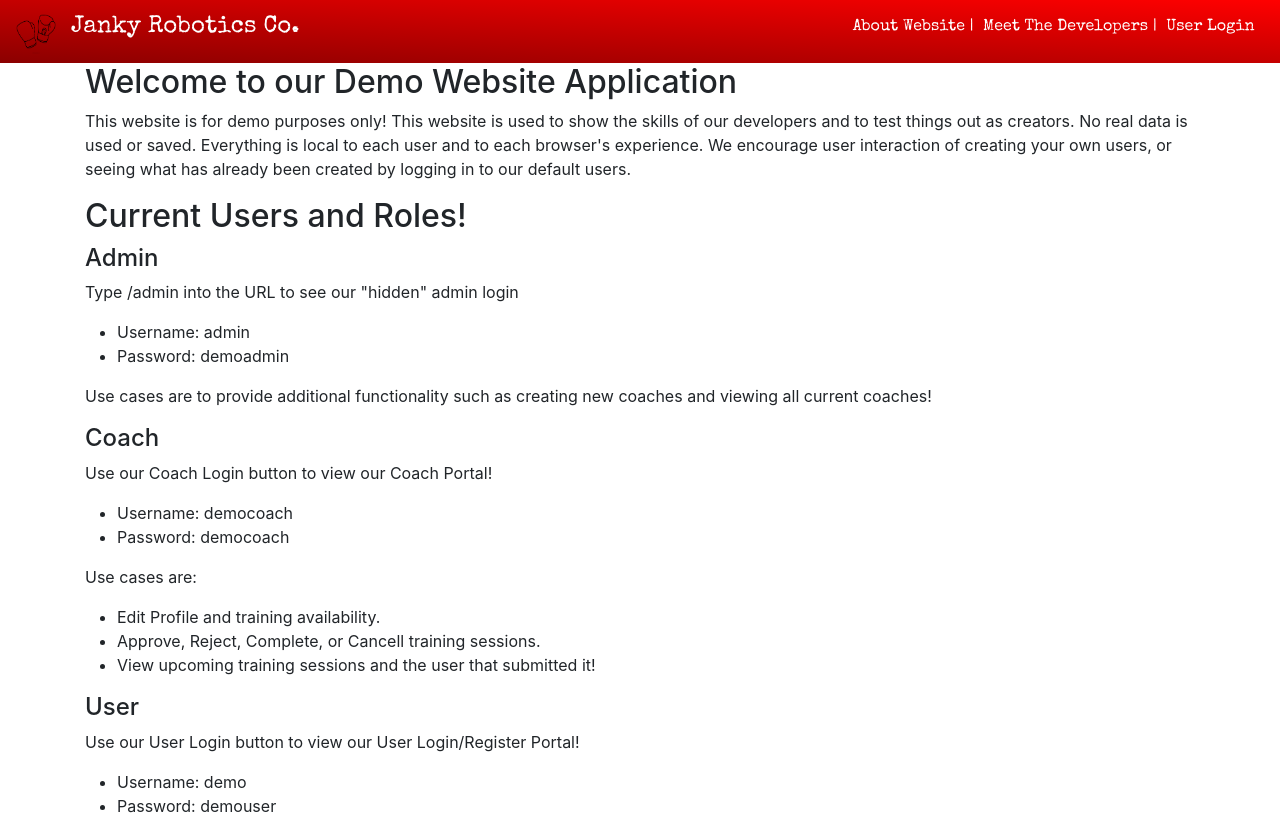
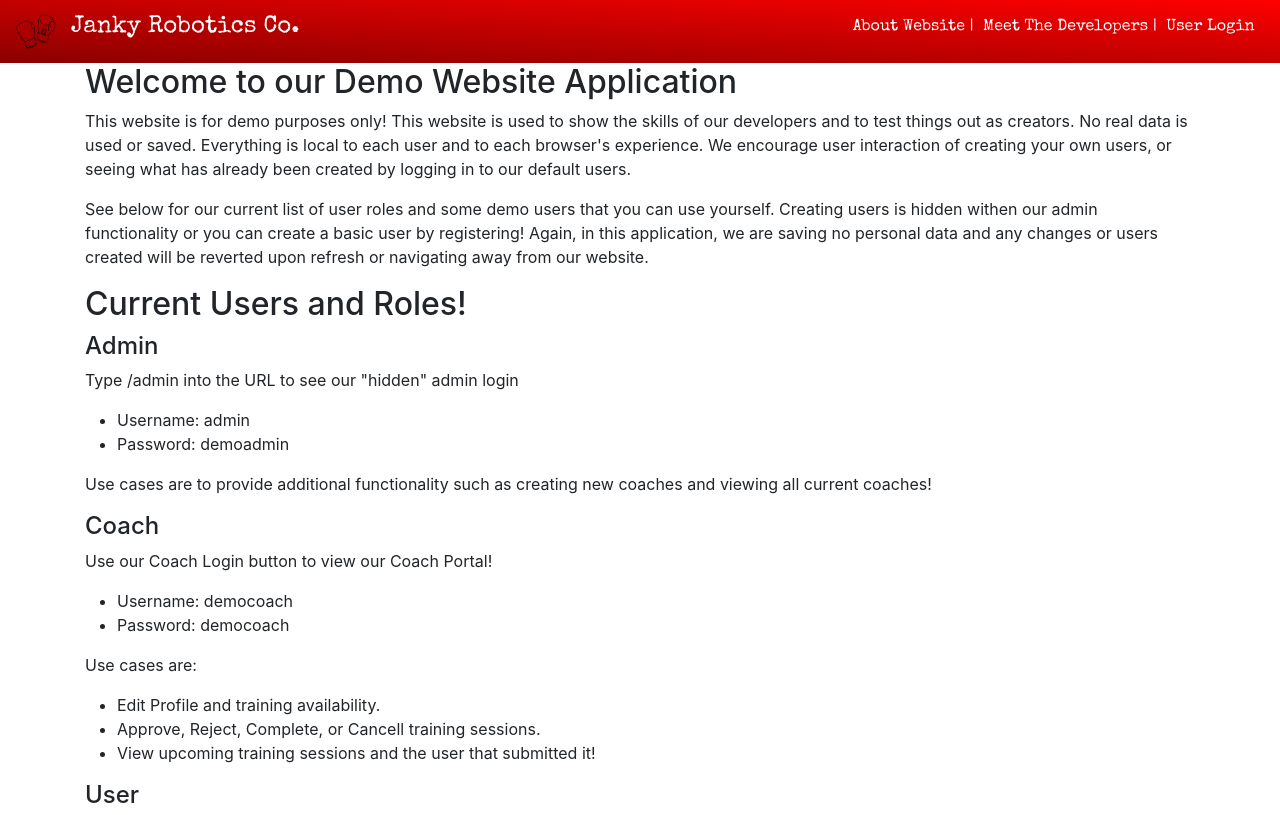
Before and after one commit to TJank/Angular-Demo, an Angular app: page /about in a window 1280 px wide. Shown: the top 815 px of the page. Built offline with nearby package versions, Linux system fonts and the light colour scheme.

Commit message:
testing merge req again

```diff
--- a/src/app/components/about-page/about-page.component.html
+++ b/src/app/components/about-page/about-page.component.html
@@ -10,7 +10,12 @@
             and to each browser's experience. We encourage user interaction of creating your own users, or seeing
             what has already been created by logging in to our default users.
         </p>
-
+        <p>
+            See below for our current list of user roles and some demo users that you can use yourself. Creating
+            users is hidden withen our admin functionality or you can create a basic user by registering! Again,
+            in this application, we are saving no personal data and any changes or users created will be reverted
+            upon refresh or navigating away from our website.
+        </p>
     </div>
 
     <div class="usertypes">
```
